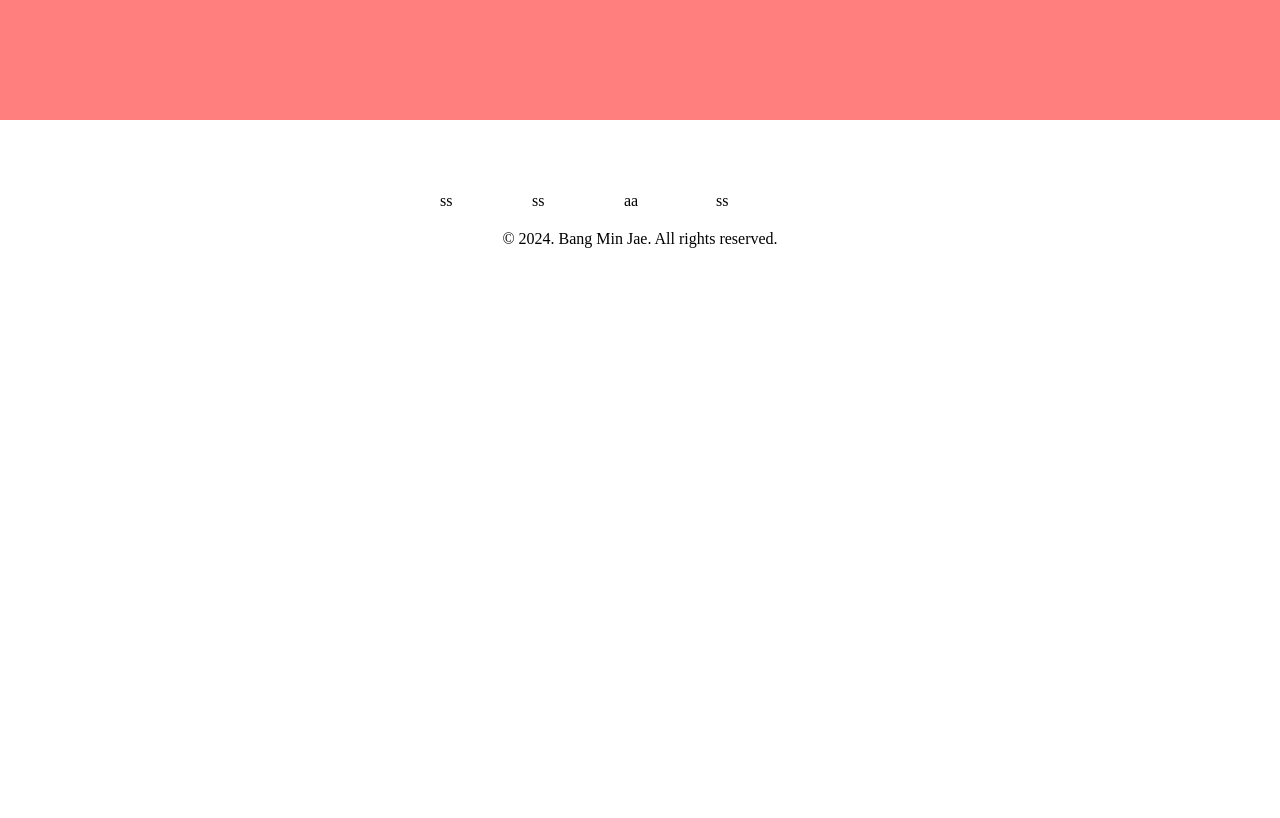
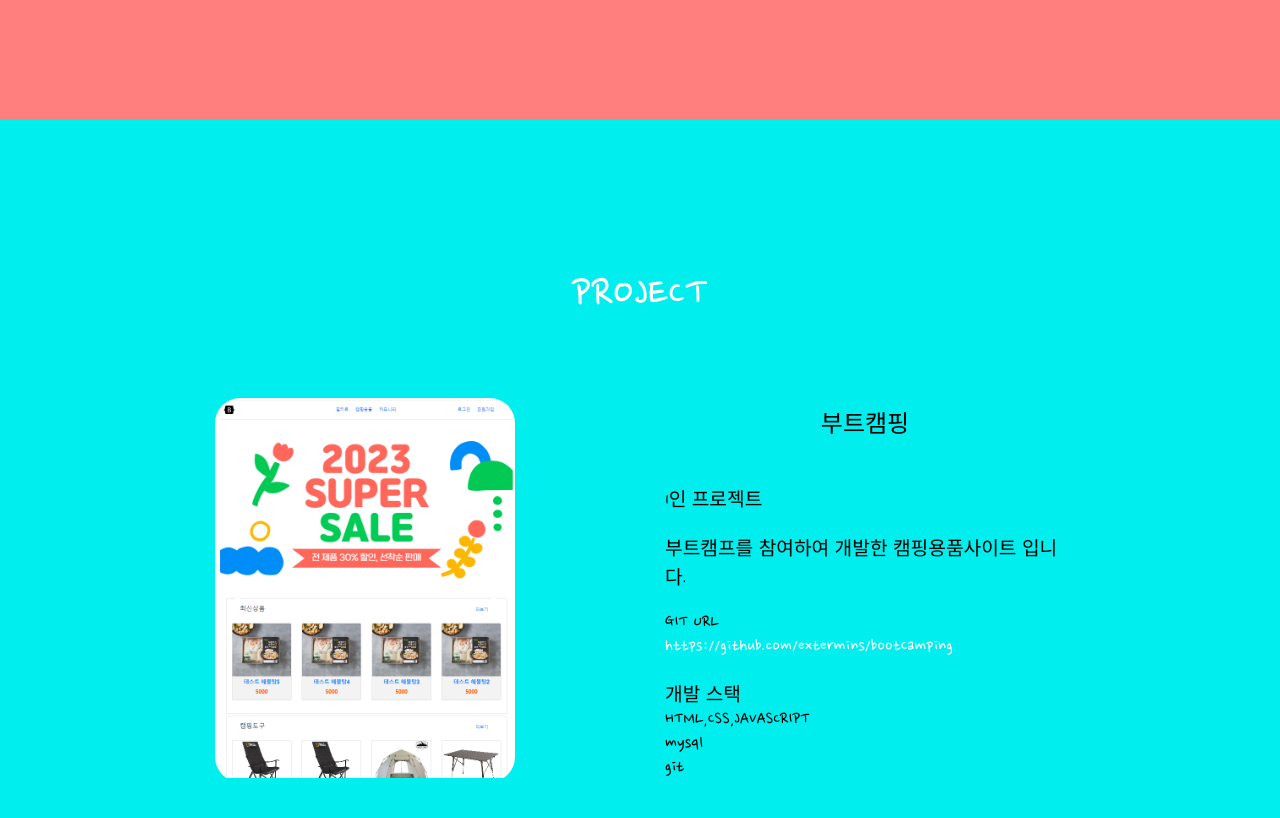
Before and after one commit to extermins/extermins.github.io, a plain HTML site: page index.html in a window 1280 px wide. Shown: the part 1480-2298 px from the top of the page. Before the commit the page ends 1800 px from the top, so only its background shows below. Drawn offline with Linux system fonts and the light colour scheme.

Commit message:
디자인 수정

```diff
--- a/css/css.css
+++ b/css/css.css
@@ -5,7 +5,19 @@ html,body,p{
     margin: 0;
     padding: 0;
     scroll-behavior: smooth;
+    -ms-overflow-style: none;
+    ::-webkit-scrollbar {
+        display: none;
+      }
 }
+body{
+    -ms-overflow-style: none;
+    }
+
+   ::-webkit-scrollbar {
+     display: none;
+   }
+
 a{
     text-decoration: none;
     color: #fff;
@@ -73,9 +85,9 @@ ul, li {
     width: 600px;
 }
 .nav_li{
-
     list-style: none;
     margin: 0 20px;
+    font-size: 25px;
 }
 
 /* 메인페이지 home css 속성 */
@@ -132,6 +144,7 @@ ul, li {
     }
 }
 
+/* second_page */
 
 .second_page{
     width: 100%;
@@ -146,7 +159,7 @@ ul, li {
 
 
 .second_page_main{
-    margin-top: 100px;
+    /* margin-top: ; */
     width: 1000px;
 }
 
@@ -186,16 +199,147 @@ ul, li {
 }
 
 
+/* third_page */
 
+.third_page{
+    width: 100%;
+    height: 100vh;
+    background-color: #0ee;
+    display: flex;
+    justify-content: center;
+    flex-direction: column;
+    align-items: center;
+}
+
+.third_page_main{
+    width: 1200px;
+    height: 600px;
+    border: 1px solid black;
+    background-color: #fff;
+    margin-top: 50px;
+    border-radius: 30px;
+}
+
+
+
+/* 슬라이드 */
+
+
+.slider_wrap{
+    width: 1000px;
+    height: 450px;
+    align-items: center;
+    display: flex;
+    flex-direction: row;
+    justify-content: space-around;
+    /* border: 1px solid black; */
+    border-radius: 20px;
+}
+.slider {
+    position: relative;
+    max-width: 30%;
+    /* margin: auto; */
+    overflow: hidden;
+    border-radius: 25px;
+}
+.slides {
+    display: flex;
+    transition: transform 0.5s ease-in-out;
+}
+.slide {
+    min-width: 100%;
+    transition: 0.5s;
+}
+.slide img {
+    width: 100%;
+}
+.prev, .next {
+    cursor: pointer;
+    position: absolute;
+    top: 50%;
+    width: auto;
+    margin-top: -22px;
+    padding: 16px;
+    color: white;
+    font-weight: bold;
+    font-size: 18px;
+    transition: 0.6s ease;
+    border-radius: 0 3px 3px 0;
+    user-select: none;
+}
+.next {
+    right: 0;
+    border-radius: 3px 0 0 3px;
+}
+.prev:hover, .next:hover {
+    background-color: rgba(0,0,0,0.8);
+}
+
+/* 슬라이드 이미지 */
+.project_slide_img{
+    width: 200px;
+}
+
+.project_detail{
+    width: 40%;
+}
+
+.project_detail_wrap{
+    display: flex;
+    justify-content: center;
+    align-items: center;
+    flex-direction: column;
+}
+
+.details_head{
+    font-family: "Nanum Pen Script", cursive;
+    font-weight: 400;
+    font-style: normal;
+    font-size: 1.5rem;
+}
+
+.details{
+    font-family: "Nanum Pen Script", cursive;
+    font-weight: 400;
+    font-style: normal;
+    margin: 20px 0;
+    font-size: 1.2rem;
+}
+
+
+/* forth_page */
+
+.forth_page{
+    width: 100%;
+    height: 100vh;
+    background-color: rgb(18, 29, 29);
+    display: flex;
+    justify-content: center;
+    flex-direction: column;
+    align-items: center;
+}
+
+
+/* fifth_page */
+.fifth_page{
+    width: 100%;
+    height: 100vh;
+    background-color: rgb(238, 0, 0);
+    display: flex;
+    justify-content: center;
+    flex-direction: column;
+    align-items: center;
+}
 
 /* footer */
 
 .footer{
-    height: 200px;
+    height: 150px;
     display: flex;
     justify-content: center;
     flex-direction: column;
     align-items: center;
+    background-color: #a0a0a0;
 }
 .footer_ul{
     display: flex;
@@ -203,7 +347,63 @@ ul, li {
 }
 .footer_li{
     width: 23%;
+    display: flex;
+    align-items: center;
+    justify-content: center;
+}
+.footer_link_img{
+    width: 40px;
+    height: 40px;
+}
+.footer_link_img_type_a{
+    width: 45px;
+    height: 40px;
 }
 .copyright{
     margin-top: 20px;
 }
+
+
+/* 모바일 가로, 모바일 세로 (해상도 480px ~ 767px)*/
+@media all and (max-width:767px) {
+    .second_page_main{
+        width: 400px;
+    }
+    .second_page_sss{
+
+    }
+
+    /* introduce */
+    .introduce_wrap{
+        width: 100%;
+    }
+    .introduce_icon{
+        width: 44px;
+        height: 44px;
+    }
+    .introduce_details_header{
+        font-size: 25px;
+    }
+    .introduce_details_content{
+        font-size: 20px;
+    }
+}
+
+/* 테블릿 가로, 테블릿 세로 (해상도 768px ~ 1023px)*/
+@media all and (min-width:768px) and (max-width:1023px) {
+    .second_page_main{
+        width: 800px;
+    }
+    .second_page_sss{
+        justify-content: space-around;
+    }
+    .introduce_wrap{
+        width: 42%;
+    }
+}
+
+/* media query */
+/* PC (해상도 1024px)*/
+@media all and (min-width:1024px) {
+
+}
--- a/index.html
+++ b/index.html
@@ -21,8 +21,8 @@
                 <ul class="nav_ul font">
                     <li class="nav_li"><a href="#first_page">HOME</a></li>
                     <li class="nav_li"><a href="#second_page">ABOUT ME</a></li>
-                    <li class="nav_li"><a href="#">SKIILS</a></li>
-                    <li class="nav_li"><a href="#">CAREER</a></li>
+                    <li class="nav_li"><a href="#third_page">PROJECT</a></li>
+                    <li class="nav_li"><a href="#forth_page">CAREER</a></li>
                 </ul>
             </nav>
         </div>
@@ -33,6 +33,7 @@
             <p class="first_page_typing font">안녕하세요, 백엔드 개발자 방민재입니다.</p>
             <p class="first_page_link font" ><a href="#second_page">더 알아보기</a></p>
         </div>
+
         <div class="second_page" id="second_page">
             <h2 class="head_font">ABOUT ME</h2>
             <div class="second_page_main">
@@ -100,21 +101,66 @@
             </div>
 
         </div>
-        <div class="third_page"></div>
-        <div class="forth_page"></div>
+
+        <div class="third_page" id="third_page">
+            <h2 class="head_font">PROJECT</h2>
+            <div class="slider_wrap">
+                <div class="slider">
+                    <div class="slides">
+                        <div class="slide"><img src="./images/project/project_camping_main.png" class="project_slide_img"></div>
+                        <div class="slide"><img src="./images/project/project_camping_product.png" class="project_slide_img"></div>
+                        <div class="slide"><img src="./images/project/project_camping_cart.png" class="project_slide_img"></div>
+                        <div class="slide"><img src="./images/project/project_camping_payment.png" class="project_slide_img"></div>
+                    </div>
+                    <a class="prev" onclick="moveSlide(-1)">&#10094;</a>
+                    <a class="next" onclick="moveSlide(1)">&#10095;</a>
+                </div>
+                <div class="project_detail">
+                    <div class="project_detail_wrap">
+                        <h3 class="details_head">부트캠핑</h3>
+                        <div>
+                            <p class="details">1인 프로젝트</p>
+                            <p class="details">부트캠프를 참여하여 개발한 캠핑용품사이트 입니다.</p>
+                            <p class="details">GIT URL<br> <span><a href="https://github.com/extermins/bootCamping">https://github.com/extermins/bootCamping</a></span></p>
+                            <p class="details">개발 스택<br> HTML,CSS,JAVASCRIPT<br>mysql<br>git</p>
+                        </div>
+                    </div>
+                </div>
+            </div>
+        </div>
+
+        <div class="forth_page" id="forth_page">
+            <h2 class="head_font">CAREER</h2>
+            <div>
+
+            </div>
+        </div>
+
     </main>
 
 
     <footer class="footer">
         <ul class="footer_ul">
-            <!-- <li class="link_object"><a href="https://discord.gg/qADd5kzr" target="_blank"><img src="./images/link_image/discord.png" class="link_a"></a></li>
-                <li class="link_object"><a href=""><img src="./images/link_image/instagram.png" class="link_type_b"></a></li>
-                <li class="link_object"><a href="http://pf.kakao.com/_txjNxkG/chat"><img src="./images/link_image/kakaotalk.png" class="link_type_b"></a></li>
-                <li class="link_object"><a href="https://github.com/extermins"><img src="./images/link_image/github.png" class="link_type_b"></a></li> -->
-            <li class="footer_li">ss</li>
-            <li class="footer_li">ss</li>
-            <li class="footer_li">aa</li>
-            <li class="footer_li">ss</li>
+            <li class="footer_li">
+                <a href="https://discord.gg/qADd5kzr" target="_blank">
+                    <img src="./images/link_image/discord.png" class="footer_link_img_type_a">
+                </a>
+            </li>
+            <li class="footer_li">
+                <a href="https://github.com/extermins" target="_blank">
+                    <img src="./images/link_image/github.png" class="footer_link_img">
+                </a>
+            </li>
+            <li class="footer_li">
+                <a href="http://pf.kakao.com/_txjNxkG/chat" target="_blank">
+                    <img src="./images/link_image/kakaotalk.png" class="footer_link_img">
+                </a>
+            </li>
+            <li class="footer_li">
+                <a href="https://www.instagram.com/min_0107" target="_blank">
+                    <img src="./images/link_image/instagram.png" class="footer_link_img">
+                </a>
+            </li>
         </ul>
         <p class="copyright">© 2024. Bang Min Jae. All rights reserved.</p>
     </footer>
--- a/script/script.js
+++ b/script/script.js
@@ -24,3 +24,22 @@ document.addEventListener('DOMContentLoaded', function() {
       checkScroll();
   });
 });
+
+
+let slideIndex = 0;
+
+    function showSlide(index) {
+        const slides = document.querySelector('.slides');
+        const totalSlides = document.querySelectorAll('.slide').length;
+
+        if (index >= totalSlides) { slideIndex = 0; }
+        if (index < 0) { slideIndex = totalSlides - 1; }
+
+        slides.style.transform = 'translateX(' + (-slideIndex * 100) + '%)';
+    }
+
+    function moveSlide(n) {
+        showSlide(slideIndex += n);
+    }
+
+    showSlide(slideIndex);
```
Also changed, not shown: images/project/project_camping_cart.png (added), images/project/project_camping_main.png (added), images/project/project_camping_payment.png (added), images/project/project_camping_product.png (added).
